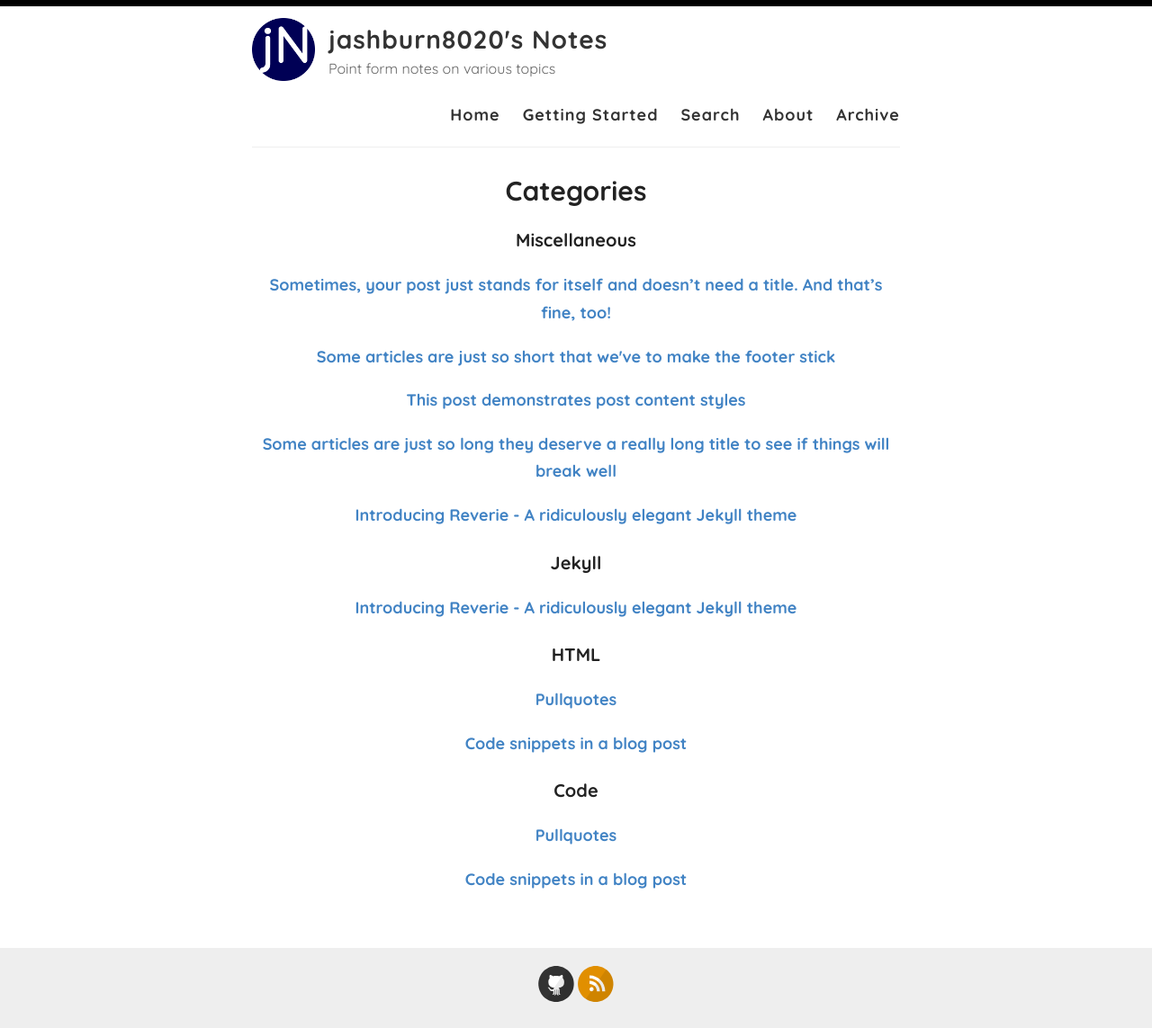
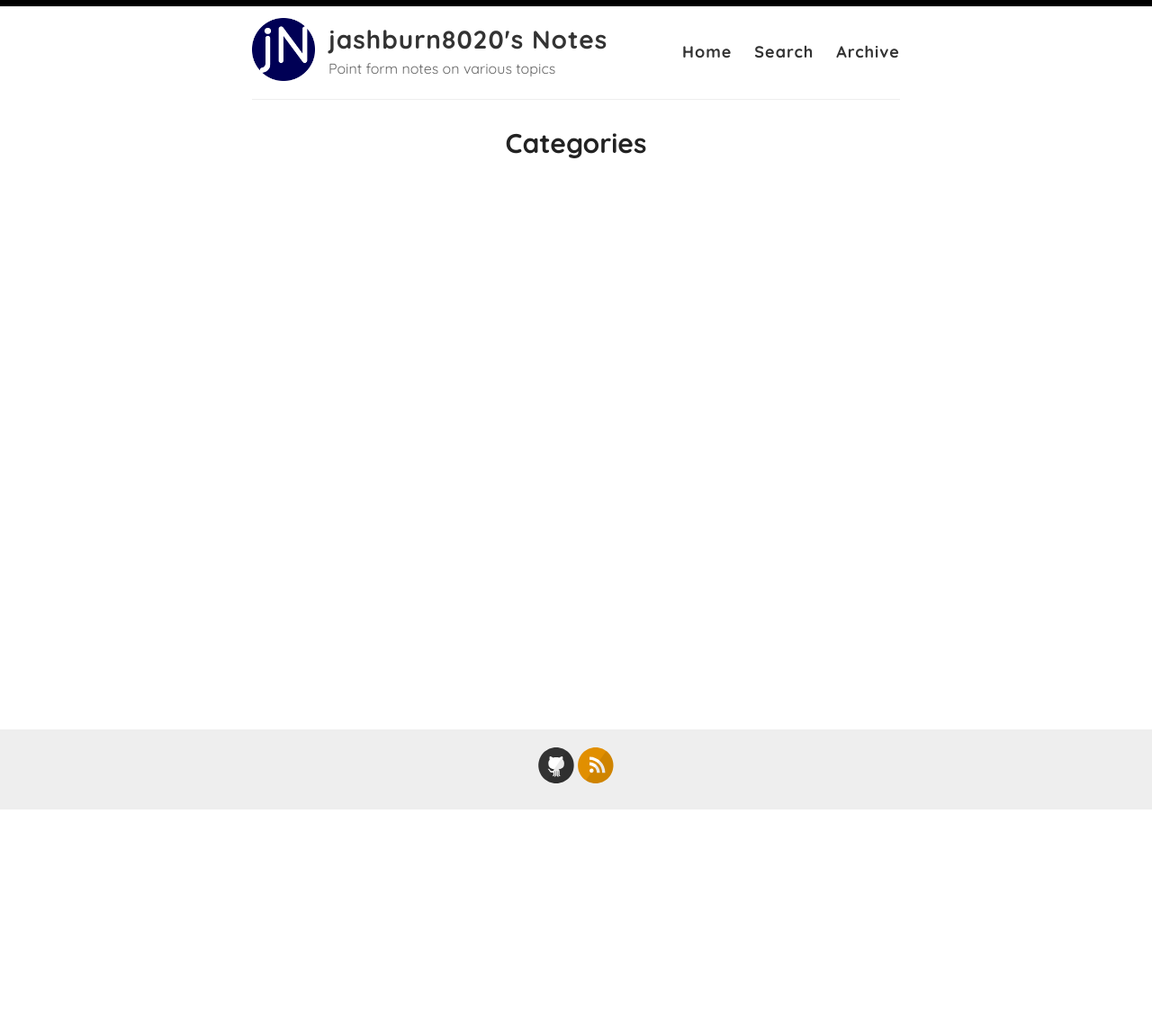
Before and after one commit to jashburn8020/notes, a Jekyll site: the page built from _pages/categories.md, in a window 1280 px wide. Shown: the whole page at 90% size. Built offline with Jekyll 4.4.1, drawn with Linux system fonts in a browser that asks for light colours; after the commit the page ends 901 px from its top, so only the background shows below that; some of the changed lines change nothing that is shown.

Commit message:
Delete default pages and posts
- About page
- Getting Started page
- Posts
- Unused fonts
- Unused images

````diff
--- a/_layouts/default.html
+++ b/_layouts/default.html
@@ -40,9 +40,7 @@
 
           <nav>
             <a href="{{ site.baseurl }}/">Home</a>
-            <a href="{{ site.baseurl }}/getting-started">Getting Started</a>
             <a href="{{ site.baseurl }}/search">Search</a>
-            <a href="{{ site.baseurl }}/about">About</a>
             <a href="{{ site.baseurl }}/archive">Archive</a>
           </nav>
         </header>
--- a/_pages/about.md
+++ /dev/null
@@ -1,29 +0,0 @@
----
-layout: page
-title: About
-permalink: /about/
----
-
-[Reverie](https://github.com/amitmerchant1990/reverie) is a Jekyll theme which is simple and opinionated. It's actually a fork of [jekyll-now](https://github.com/barryclark/jekyll-now) with some additional features and personal touches which I've implemented to suit my needs for [my blog](https://www.amitmerchant.com).
-
-This is a plug-and-play Jekyll theme which you can use on GitHub Pages without even setting up a local environment.
-
-## Features
-
-- Command-line free fork-first workflow, using GitHub.com to create, customize and post to your blog
-- Fully responsive and mobile optimized base theme
-- Sass/Coffeescript support using Jekyll 2.0
-- Free hosting on your GitHub Pages user site
-- All the SEO goodies comes in-built
-- Markdown blogging
-- Syntax highlighting using Pygments
-    - [Dracula syntax theme](https://draculatheme.com/) included
-- Disqus commenting
-- Google Analytics integration
-- Fuzzy search across blog posts
-- Pagination of posts works out-of-the-box.
-- Categorize posts out-of-the box
-- RSS Feed
-- In-built sitemap
-
-Learn more about it [here](https://github.com/amitmerchant1990/reverie) on how to get started.
--- a/_pages/getting-started.md
+++ /dev/null
@@ -1,51 +0,0 @@
----
-layout: page
-title: Getting started with Reverie
-permalink: /getting-started/
----
-
-### Step 1) Fork Reverie to your User Repository
-
-Fork [this repository](https://github.com/amitmerchant1990/reverie), then rename the repository to `yourgithubusername.github.io`.
-
-Alternatively, you can use [Use this template](https://github.com/amitmerchant1990/reverie/generate) button if you want to create a repository with a clean commit history which will use Reverie as a template.
-
-Your Jekyll blog will often be viewable immediately at <https://yourgithubusername.github.io> (if it's not, you can often force it to build by completing step 2)
-
-### Step 2) Customize and view your site
-
-Enter your site name, description, avatar and many other options by editing the `_config.yml` file. You can easily turn on Google Analytics tracking, Disqus commenting and social icons here.
-
-Making a change to `_config.yml` (or any file in your repository) will force GitHub Pages to rebuild your site with jekyll. Your rebuilt site will be viewable a few seconds later at <https://yourgithubusername.github.io> - if not, give it ten minutes as GitHub suggests and it'll appear soon.
-
-### Step 3) Publish your first blog post
-
-Create a new file called `/_posts/2019-2-13-Hello-World.md` to publish your first blog post. That's all you need to do to publish your first blog post! This [Markdown Cheatsheet](https://github.com/adam-p/markdown-here/wiki/Markdown-Cheatsheet) might come in handy while writing the posts.
-
-> You can add additional posts in the browser on GitHub.com too! Just hit the <kbd>Create new file</kbd> button in `/_posts/` to create new content. Just make sure to include the [front-matter](http://jekyllrb.com/docs/frontmatter/) block at the top of each new blog post and make sure the post's filename is in this format: year-month-day-title.md
-
-## Using Categories in Reverie
-
-You can categorize your content based on `categories` in Reverie. For this, you just need to add `categories` in front matter like below:
-
-For adding single category:
-
-```md
-categories: JavaScript
-```
-
-For adding multiple categories:
-
-```md
-categories: [PHP, Laravel]
-```
-
-The contegorized content can be shown over this URL: <https://yourgithubusername.github.io/categories/>
-
-## RSS
-
-The generated [RSS feed](https://en.wikipedia.org/wiki/RSS) of your blog can be found at <https://yourgithubusername.github.io/feed>. You can see the example RSS feed over [here](https://www.amitmerchant.com/reverie/feed).
-
-## Sitemap
-
-The generated sitemap of your blog can be found at <https://yourgithubusername.github.io/sitemap>. You can see the example sitemap feed over [here](https://www.amitmerchant.com/reverie/sitemap).
--- a/_posts/2019-02-13-introducing-reverie-jekyll-theme.md
+++ /dev/null
@@ -1,81 +0,0 @@
----
-layout: post
-title: Introducing Reverie - A ridiculously elegant Jekyll theme
-categories: [Miscellaneous, Jekyll]
----
-
-[Reverie](https://github.com/amitmerchant1990/reverie) is a [Jekyll](https://jekyllrb.com/)-powered theme which is simple and opinionated. It's actually a fork of [jekyll-now](https://github.com/barryclark/jekyll-now) with some additional features and personal touches which I've implemented to suit my needs for my blog.
-
-This is a plug-and-play Jekyll theme which you can use on GitHub Pages without even setting up a local environment.
-
-![](/images/reverie-demo.png)
-
-## Features overview
-
-- Command-line free fork-first workflow, using GitHub.com to create, customize and post to your blog
-- Fully responsive and mobile optimized base theme
-- Sass/Coffeescript support using Jekyll 2.0
-- Free hosting on your GitHub Pages user site
-- All the SEO goodies comes in-built
-- Markdown blogging
-- Syntax highlighting using Pygments
-    - [Dracula syntax theme](https://draculatheme.com/) included
-- Disqus commenting
-- Google Analytics integration
-- Fuzzy search across blog posts
-- Pagination of posts works out-of-the-box.
-- Categorize posts out-of-the box
-- RSS Feed
-- In-built sitemap
-
-## Using Reverie on GitHub Pages
-
-### Step 1) Fork Reverie to your User Repository
-
-Fork [this repository](https://github.com/amitmerchant1990/reverie), then rename the repository to `yourgithubusername.github.io`.
-
-Alternatively, you can use [Use this template](https://github.com/amitmerchant1990/reverie/generate) button if you want to create a repository with a clean commit history which will use Reverie as a template.
-
-Your Jekyll blog will often be viewable immediately at <https://yourgithubusername.github.io> (if it's not, you can often force it to build by completing step 2)
-
-### Step 2) Customize and view your site
-
-Enter your site name, description, avatar and many other options by editing the `_config.yml` file. You can easily turn on Google Analytics tracking, Disqus commenting and social icons here.
-
-Making a change to `_config.yml` (or any file in your repository) will force GitHub Pages to rebuild your site with jekyll. Your rebuilt site will be viewable a few seconds later at <https://yourgithubusername.github.io> - if not, give it ten minutes as GitHub suggests and it'll appear soon.
-
-### Step 3) Publish your first blog post
-
-Create a new file called `/_posts/2019-2-13-Hello-World.md` to publish your first blog post. That's all you need to do to publish your first blog post! This [Markdown Cheatsheet](https://github.com/adam-p/markdown-here/wiki/Markdown-Cheatsheet) might come in handy while writing the posts.
-
-> You can add additional posts in the browser on GitHub.com too! Just hit the <kbd>Create new file</kbd> button in `/_posts/` to create new content. Just make sure to include the [front-matter](http://jekyllrb.com/docs/frontmatter/) block at the top of each new blog post and make sure the post's filename is in this format: year-month-day-title.md
-
-## Using Categories in Reverie
-
-You can categorize your content based on `categories` in Reverie. For this, you just need to add `categories` in front matter like below:
-
-For adding single category:
-
-```md
-categories: JavaScript
-```
-
-For adding multiple categories:
-
-```md
-categories: [PHP, Laravel]
-```
-
-The contegorized content can be shown over this URL: <https://yourgithubusername.github.io/categories/>
-
-## RSS
-
-The generated [RSS feed](https://en.wikipedia.org/wiki/RSS) of your blog can be found at <https://yourgithubusername.github.io/feed>. You can see the example RSS feed over [here](https://www.amitmerchant.com/reverie/feed).
-
-## Sitemap
-
-The generated sitemap of your blog can be found at <https://yourgithubusername.github.io/sitemap>. You can see the example sitemap feed over [here](https://www.amitmerchant.com/reverie/sitemap).
-
-## License
-
-MIT
--- a/_posts/2019-08-08-no-title-posts.md
+++ /dev/null
@@ -1,6 +0,0 @@
----
-layout: post
-title: ""
-categories: Miscellaneous
----
-Sometimes, your post just stands for itself and doesn't need a title. And that's fine, too!
--- a/_posts/2019-12-11-pullquotes.md
+++ /dev/null
@@ -1,14 +0,0 @@
----
-layout: post
-title:  Pullquotes
-categories: [HTML,Code]
-excerpt: In graphic design, a pull quote (also known as a lift-out pull quote) is a key phrase, quotation, or excerpt that has been pulled from an article and used as a page layout graphic element, serving to entice readers into the article or to highlight a key topic.
----
-
-In graphic design, a pull quote (also known as a lift-out pull quote) is a key phrase, quotation, or excerpt that has been pulled from an article and used as a page layout graphic element, serving to entice readers into the article or to highlight a key topic. {% include pullquote.html quote="It is typically placed in a larger or distinctive typeface and on the same page." %} Pull quotes are often used in magazine and newspaper articles, annual reports, and brochures, as well as on the web. They can add visual interest to text-heavy pages with few images or illustrations.
-
-Placement of a pull quote on a page may be defined in a publication's or website's style guide. Such a typographic device may or may not be aligned with a column on the page. Some designers, for example, choose not to align the quote. In that case, the quotation cuts into two or more columns, as in the example shown. Because the pull quote invites the reader to read about the highlighted material, the pull quote should appear before the text it cites and, generally, fairly close to it.
-
-Pull quotes need not be a verbatim copy of the text being quoted; depending on a publication's house style, pull quotes may be abbreviated for space or paraphrased for clarity, with or without indication.
-
-A disadvantage of pull quotes as a design element is that they can disrupt the reading process of readers invested in reading the text sequentially by drawing attention to ghost fragments out of context. At the other extreme, when pull quotes are used to break up what would otherwise be a formless wall of text, pull quote can serve as visual landmarks to help the reader maintain a sense of sequence and place.
--- a/_posts/2019-7-27-super-long-article.md
+++ /dev/null
@@ -1,11 +0,0 @@
----
-layout: post
-title: Some articles are just so long they deserve a really long title to see if things will break well
-categories: Miscellaneous
----
-
-Lorem ipsum dolor sit amet, consectetur adipiscing elit. Fusce bibendum neque eget nunc mattis eu sollicitudin enim tincidunt. Vestibulum lacus tortor, ultricies id dignissim ac, bibendum in velit. Proin convallis mi ac felis pharetra aliquam. Curabitur dignissim accumsan rutrum. In arcu magna, aliquet vel pretium et, molestie et arcu. Mauris lobortis nulla et felis ullamcorper bibendum. Phasellus et hendrerit mauris. Proin eget nibh a massa vestibulum pretium. Suspendisse eu nisl a ante aliquet bibendum quis a nunc. Praesent varius interdum vehicula. Aenean risus libero, placerat at vestibulum eget, ultricies eu enim. Praesent nulla tortor, malesuada adipiscing adipiscing sollicitudin, adipiscing eget est.
-
-Lorem ipsum dolor sit amet, consectetur adipiscing elit. Fusce bibendum neque eget nunc mattis eu sollicitudin enim tincidunt. Vestibulum lacus tortor, ultricies id dignissim ac, bibendum in velit. Proin convallis mi ac felis pharetra aliquam. Curabitur dignissim accumsan rutrum. In arcu magna, aliquet vel pretium et, molestie et arcu. Mauris lobortis nulla et felis ullamcorper bibendum. Phasellus et hendrerit mauris. Proin eget nibh a massa vestibulum pretium. Suspendisse eu nisl a ante aliquet bibendum quis a nunc. Praesent varius interdum vehicula. Aenean risus libero, placerat at vestibulum eget, ultricies eu enim. Praesent nulla tortor, malesuada adipiscing adipiscing sollicitudin, adipiscing eget est.
-
-Lorem ipsum dolor sit amet, consectetur adipiscing elit. Fusce bibendum neque eget nunc mattis eu sollicitudin enim tincidunt. Vestibulum lacus tortor, ultricies id dignissim ac, bibendum in velit. Proin convallis mi ac felis pharetra aliquam. Curabitur dignissim accumsan rutrum. In arcu magna, aliquet vel pretium et, molestie et arcu. Mauris lobortis nulla et felis ullamcorper bibendum. Phasellus et hendrerit mauris. Proin eget nibh a massa vestibulum pretium. Suspendisse eu nisl a ante aliquet bibendum quis a nunc. Praesent varius interdum vehicula. Aenean risus libero, placerat at vestibulum eget, ultricies eu enim. Praesent nulla tortor, malesuada adipiscing adipiscing sollicitudin, adipiscing eget est.
--- a/_posts/2019-7-27-this-post-demonstrates-post-content-styles.md
+++ /dev/null
@@ -1,95 +0,0 @@
----
-layout: post
-title: This post demonstrates post content styles
-categories: Miscellaneous
----
-
-Lorem ipsum dolor sit amet, consectetur adipiscing elit. Fusce bibendum neque eget nunc mattis eu sollicitudin enim tincidunt. Vestibulum lacus tortor, ultricies id dignissim ac, bibendum in velit. Praesent varius interdum vehicula. Aenean risus libero, placerat at vestibulum eget, ultricies eu enim. Praesent nulla tortor, malesuada adipiscing adipiscing sollicitudin, adipiscing eget est.
-
-## Some great heading (h2)
-
-Proin convallis mi ac felis pharetra aliquam. Curabitur dignissim accumsan rutrum. In arcu magna, aliquet vel pretium et, molestie et arcu.
-
-Mauris lobortis nulla et felis ullamcorper bibendum. Phasellus et hendrerit mauris. Proin eget nibh a massa vestibulum pretium. Suspendisse eu nisl a ante aliquet bibendum quis a nunc. Praesent varius interdum vehicula. Aenean risus libero, placerat at vestibulum eget, ultricies eu enim. Praesent nulla tortor, malesuada adipiscing adipiscing sollicitudin, adipiscing eget est.
-
-## Another great heading (h2)
-
-Lorem ipsum dolor sit amet, consectetur adipiscing elit. Fusce bibendum neque eget nunc mattis eu sollicitudin enim tincidunt. Vestibulum lacus tortor, ultricies id dignissim ac, bibendum in velit.
-
-### Some great subheading (h3)
-
-Proin convallis mi ac felis pharetra aliquam. Curabitur dignissim accumsan rutrum. In arcu magna, aliquet vel pretium et, molestie et arcu. Mauris lobortis nulla et felis ullamcorper bibendum.
-
-Phasellus et hendrerit mauris. Proin eget nibh a massa vestibulum pretium. Suspendisse eu nisl a ante aliquet bibendum quis a nunc.
-
-### Some great subheading (h3)
-
-Praesent varius interdum vehicula. Aenean risus libero, placerat at vestibulum eget, ultricies eu enim. Praesent nulla tortor, malesuada adipiscing adipiscing sollicitudin, adipiscing eget est.
-
-> This quote will change your life. It will reveal the secrets of the universe, and all the wonders of humanity. Don't misuse it.
-
-Lorem ipsum dolor sit amet, consectetur adipiscing elit. Fusce bibendum neque eget nunc mattis eu sollicitudin enim tincidunt.
-
-### Some great subheading (h3)
-
-Vestibulum lacus tortor, ultricies id dignissim ac, bibendum in velit. Proin convallis mi ac felis pharetra aliquam. Curabitur dignissim accumsan rutrum.
-
-```html
-<html>
-  <head>
-  </head>
-  <body>
-    <p>Hello, World!</p>
-  </body>
-</html>
-```
-
-
-In arcu magna, aliquet vel pretium et, molestie et arcu. Mauris lobortis nulla et felis ullamcorper bibendum. Phasellus et hendrerit mauris.
-
-#### You might want a sub-subheading (h4)
-
-In arcu magna, aliquet vel pretium et, molestie et arcu. Mauris lobortis nulla et felis ullamcorper bibendum. Phasellus et hendrerit mauris.
-
-In arcu magna, aliquet vel pretium et, molestie et arcu. Mauris lobortis nulla et felis ullamcorper bibendum. Phasellus et hendrerit mauris.
-
-#### But it's probably overkill (h4)
-
-In arcu magna, aliquet vel pretium et, molestie et arcu. Mauris lobortis nulla et felis ullamcorper bibendum. Phasellus et hendrerit mauris.
-
-### Oh hai, an unordered list!!
-
-In arcu magna, aliquet vel pretium et, molestie et arcu. Mauris lobortis nulla et felis ullamcorper bibendum. Phasellus et hendrerit mauris.
-
-- First item, yo
-- Second item, dawg
-- Third item, what what?!
-- Fourth item, fo sheezy my neezy
-
-### Oh hai, an ordered list!!
-
-In arcu magna, aliquet vel pretium et, molestie et arcu. Mauris lobortis nulla et felis ullamcorper bibendum. Phasellus et hendrerit mauris.
-
-1. First item, yo
-2. Second item, dawg
-3. Third item, what what?!
-4. Fourth item, fo sheezy my neezy
-
-
-
-## Headings are cool! (h2)
-
-Proin eget nibh a massa vestibulum pretium. Suspendisse eu nisl a ante aliquet bibendum quis a nunc. Praesent varius interdum vehicula. Aenean risus libero, placerat at vestibulum eget, ultricies eu enim. Praesent nulla tortor, malesuada adipiscing adipiscing sollicitudin, adipiscing eget est.
-
-Praesent nulla tortor, malesuada adipiscing adipiscing sollicitudin, adipiscing eget est.
-
-Proin eget nibh a massa vestibulum pretium. Suspendisse eu nisl a ante aliquet bibendum quis a nunc.
-
-### Tables
-
-|Title 1               | Title 2               | Title 3               | Title 4              |
-|--------------------- | --------------------- | --------------------- | ---------------------|
-|lorem                 | lorem ipsum           | lorem ipsum dolor     | lorem ipsum dolor sit|
-|lorem ipsum dolor sit | lorem ipsum dolor sit | lorem ipsum dolor sit | lorem ipsum dolor sit|
-|lorem ipsum dolor sit | lorem ipsum dolor sit | lorem ipsum dolor sit | lorem ipsum dolor sit|
-|lorem ipsum dolor sit | lorem ipsum dolor sit | lorem ipsum dolor sit | lorem ipsum dolor sit|
--- a/_posts/2019-7-28-super-short-article.md
+++ /dev/null
@@ -1,7 +0,0 @@
----
-layout: post
-title: Some articles are just so short that we've to make the footer stick
-categories: Miscellaneous
----
-
-Lorem ipsum dolor sit amet, consectetur adipisicing elit, sed do eiusmod tempor incididunt ut labore et dolore magna aliqua. Ut enim ad minim veniam, quis nostrud exercitation ullamco laboris nisi ut aliquip ex ea commodo consequat. Duis aute irure dolor in reprehenderit in voluptate velit esse cillum dolore eu fugiat nulla pariatur. Excepteur sint occaecat cupidatat non proident, sunt in culpa qui officia deserunt mollit anim id est laborum.
--- a/_posts/2019-8-12-code-snippets.md
+++ /dev/null
@@ -1,42 +0,0 @@
----
-layout: post
-title:  Code snippets in a blog post
-categories: [HTML,Code]
----
-
-This post demonstrate the use of code snippets in the theme. The code snippets are powered by [Pygments](http://pygments.org/) and the code theme that is been used in Reverie is called [Dracula](https://draculatheme.com/).
-
-This is a raw snippet:
-
-```
-hello world
-123
-This is a text snippet
-```
-
-This is a PHP snippet:
-
-```php
-<?php
-    echo 'Hello, World!';
-?>
-```
-
-This is a JavaScript snippet:
-
-```js
-const add = (a, b) => a + b
-const minus = (a, b) => a - b
-
-console.log(add(100,200))  // 300
-console.log(minus(100,200))  // -100
-```
-
-This is a Python snippet:
-
-```python
-def say_hello():
-    print("hello world!")
-
-say_hello()   // "hello world!"
-```
````
Also changed, not shown: README.md, fonts/EBGaramond-Regular.ttf (deleted), fonts/aramisi.ttf (deleted), images/galaxy.jpg (deleted), images/mobile-demo.png (deleted), images/reverie-demo.png (deleted), images/reverie-text.png (deleted), images/search.png (deleted).
